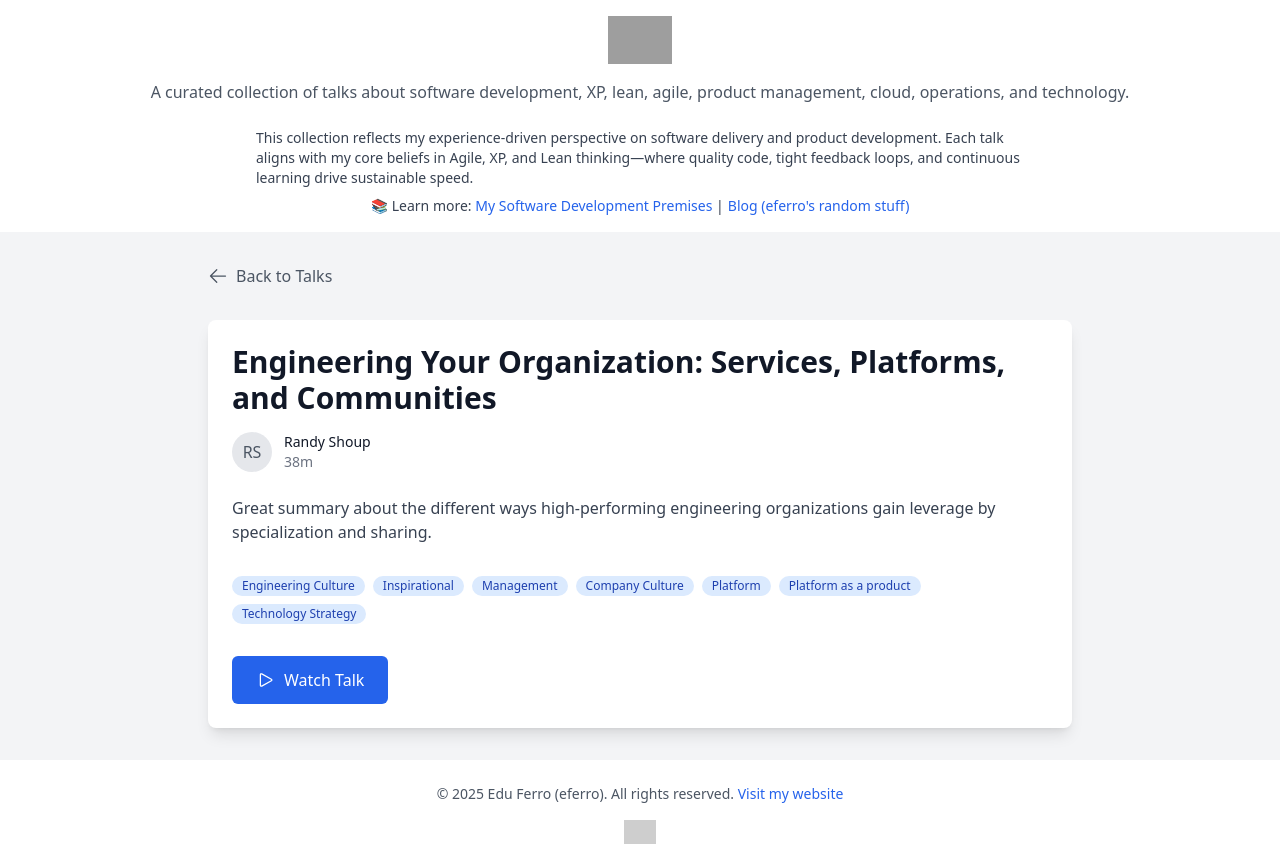
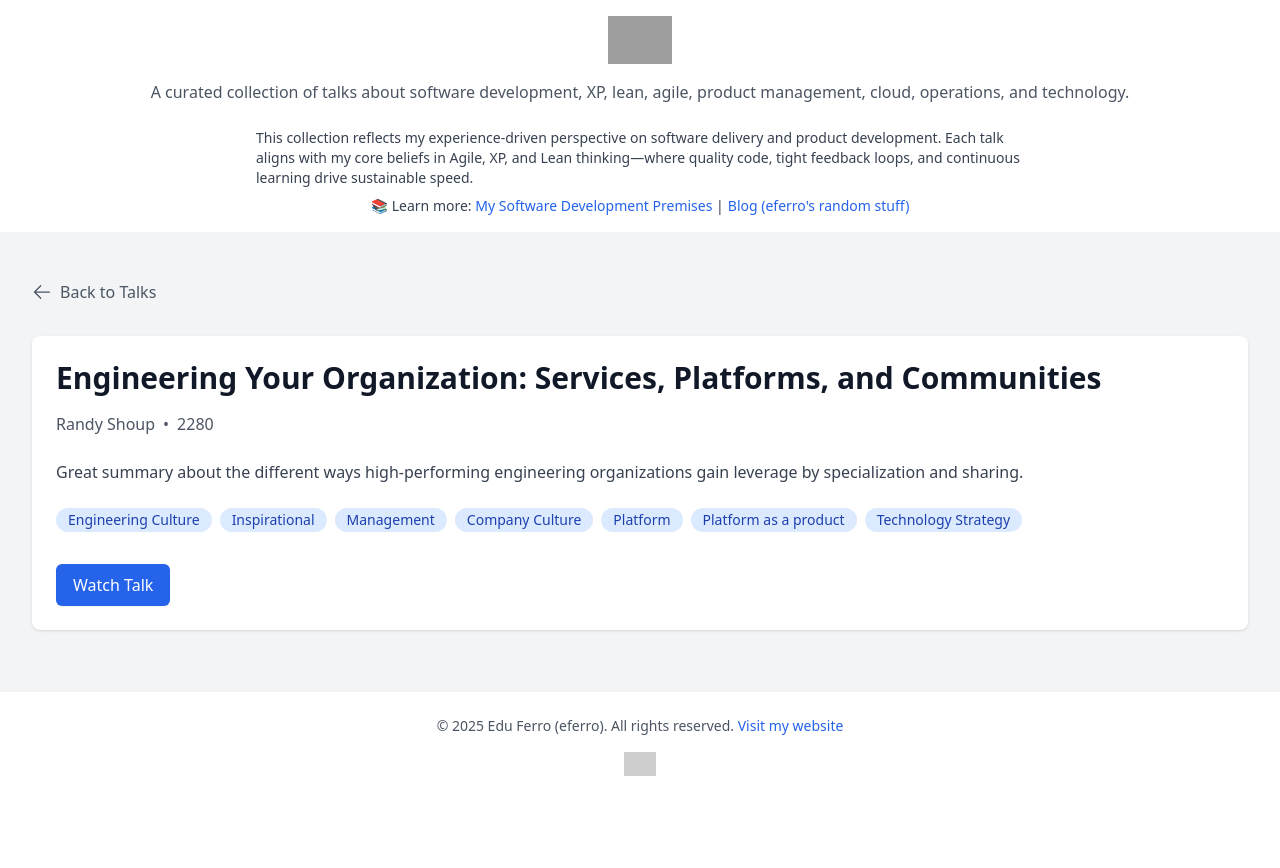
Before and after one commit to eferro/eferro-picks-site, a React (Vite) app: page /talk/rec0FlFDAe8nf8BU5 in a window 1280 px wide. After the commit the page ends 800 px from the top, so only its background shows below. Built offline with nearby package versions, Linux system fonts and the light colour scheme; grey boxes are pictures that could not be loaded; the HTML template or start-up script is replaced by a standard one.

Commit message:
fix: Improve page transitions and loading states to prevent content flash

```diff
--- a/src/App.tsx
+++ b/src/App.tsx
@@ -1,4 +1,5 @@
-import { BrowserRouter as Router, Routes, Route } from 'react-router-dom';
+import { BrowserRouter as Router, Routes, Route, useLocation } from 'react-router-dom';
+import { Suspense } from 'react';
 import logoHorizontal from './assets/logo-horizontal.png'
 import { TalksList } from './components/TalksList'
 import { TalkDetail } from './components/TalkDetail'
@@ -33,17 +34,33 @@ function Header() {
   )
 }
 
+function PageTransition({ children }: { children: React.ReactNode }) {
+  const location = useLocation();
+
+  return (
+    <div key={location.pathname} className="flex-1 bg-gray-100">
+      <Suspense fallback={
+        <div className="flex justify-center items-center py-12">
+          <div className="animate-spin rounded-full h-12 w-12 border-b-2 border-gray-900"></div>
+        </div>
+      }>
+        {children}
+      </Suspense>
+    </div>
+  );
+}
+
 function App() {
   return (
     <Router basename={import.meta.env.BASE_URL}>
       <div className="flex flex-col min-h-screen">
         <Header />
-        <main className="flex-1 bg-gray-100">
+        <PageTransition>
           <Routes>
             <Route path="/" element={<TalksList />} />
             <Route path="/talk/:id" element={<TalkDetail />} />
           </Routes>
-        </main>
+        </PageTransition>
         <Footer />
       </div>
     </Router>
--- a/src/components/TalkDetail/index.tsx
+++ b/src/components/TalkDetail/index.tsx
@@ -40,16 +40,42 @@ const NotFoundState = () => (
 
 export function TalkDetail() {
   const { id } = useParams<{ id: string }>();
-  const { talks, isLoading, error } = useTalks();
+  const { talks, loading, error } = useTalks();
 
-  if (isLoading) return <LoadingState />;
-  if (error) return <ErrorState error={error} />;
+  if (loading) {
+    return (
+      <div className="max-w-7xl mx-auto py-12 px-4 sm:px-6 lg:px-8">
+        <div className="flex justify-center">
+          <div className="animate-spin rounded-full h-12 w-12 border-b-2 border-gray-900"></div>
+        </div>
+      </div>
+    );
+  }
+
+  if (error) {
+    return (
+      <div className="max-w-7xl mx-auto py-12 px-4 sm:px-6 lg:px-8">
+        <div className="text-center text-red-600">
+          Error loading talk details
+        </div>
+      </div>
+    );
+  }
 
   const talk = talks.find((t: Talk) => t.id === id);
-  if (!talk) return <NotFoundState />;
+
+  if (!talk) {
+    return (
+      <div className="max-w-7xl mx-auto py-12 px-4 sm:px-6 lg:px-8">
+        <div className="text-center text-gray-600">
+          Talk not found
+        </div>
+      </div>
+    );
+  }
 
   return (
-    <div className="max-w-4xl mx-auto px-4 py-8">
+    <div className="max-w-7xl mx-auto py-12 px-4 sm:px-6 lg:px-8">
       <Link
         to="/"
         className="inline-flex items-center text-gray-600 hover:text-gray-900 mb-8"
@@ -58,38 +84,46 @@ export function TalkDetail() {
         Back to Talks
       </Link>
 
-      <article className="bg-white rounded-lg shadow-lg p-6">
-        <h1 className="text-3xl font-bold text-gray-900 mb-4">{talk.title}</h1>
+      <article className="bg-white shadow rounded-lg overflow-hidden">
+        <div className="p-6">
+          <h1 className="text-3xl font-bold text-gray-900 mb-4">
+            {talk.title}
+          </h1>
 
-        <div className="flex items-center mb-6">
-          <div className="h-10 w-10 rounded-full bg-gray-200 flex items-center justify-center">
-            <span className="text-gray-600 font-medium">
-              {getSpeakerInitials(talk.speakers[0])}
-            </span>
-          </div>
-          <div className="ml-3">
-            <p className="text-sm font-medium text-gray-900">{talk.speakers.join(', ')}</p>
-            <p className="text-sm text-gray-500">{formatDuration(talk.duration)}</p>
-          </div>
+          <div className="flex items-center text-gray-600 mb-6">
+            <span className="font-medium">{talk.speakers.join(', ')}</span>
+            <span className="mx-2">•</span>
+            <span>{talk.duration}</span>
           </div>
 
-        <p className="text-gray-700 mb-8">{talk.description}</p>
+          <div className="prose max-w-none">
+            <p className="text-gray-700 mb-6">
+              {talk.description}
+            </p>
+          </div>
 
-        <div className="flex flex-wrap gap-2 mb-8">
+          <div className="mt-6 flex flex-wrap gap-2">
             {talk.topics.map(topic => (
-            <TopicChip key={topic} topic={topic} />
+              <span
+                key={topic}
+                className="inline-flex items-center px-3 py-0.5 rounded-full text-sm font-medium bg-blue-100 text-blue-800"
+              >
+                {topic}
+              </span>
             ))}
           </div>
 
+          <div className="mt-8">
             <a
               href={talk.url}
               target="_blank"
               rel="noopener noreferrer"
-          className="inline-flex items-center px-6 py-3 rounded-md bg-blue-600 text-white hover:bg-blue-700 focus:ring-2 focus:ring-offset-2 focus:ring-blue-500"
+              className="inline-flex items-center px-4 py-2 border border-transparent text-base font-medium rounded-md shadow-sm text-white bg-blue-600 hover:bg-blue-700"
             >
-          <PlayIcon className="h-5 w-5 mr-2" />
               Watch Talk
             </a>
+          </div>
+        </div>
       </article>
     </div>
   );
--- a/src/hooks/useTalks.ts
+++ b/src/hooks/useTalks.ts
@@ -16,7 +16,7 @@ interface AirtableResponse {
 
 export function useTalks() {
   const [talks, setTalks] = useState<Talk[]>([]);
-  const [isLoading, setIsLoading] = useState(true);
+  const [loading, setLoading] = useState(true);
   const [error, setError] = useState<Error | null>(null);
 
   useEffect(() => {
@@ -48,12 +48,12 @@ export function useTalks() {
         console.error('Error loading talks:', err);
         setError(err instanceof Error ? err : new Error('Failed to load talks'));
       } finally {
-        setIsLoading(false);
+        setLoading(false);
       }
     };
 
     loadTalks();
   }, []);
 
-  return { talks, isLoading, error };
+  return { talks, loading, error };
 }
```
Lines whose indentation alone changed are shown as unchanged.
